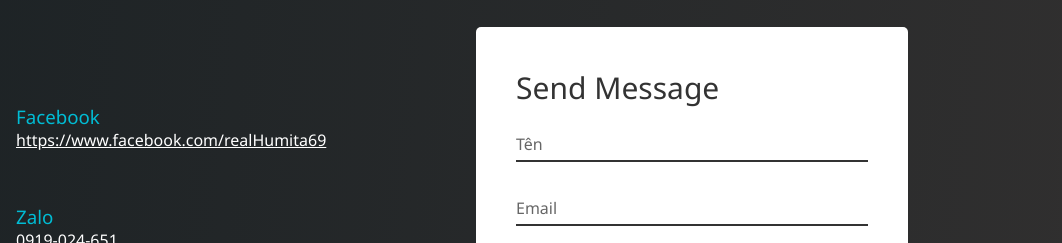
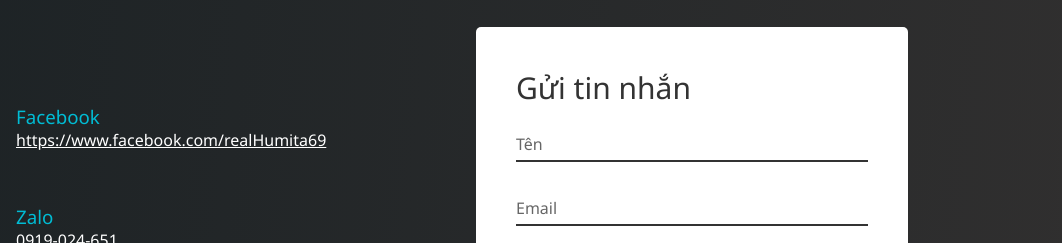
Before and after one commit to thaiminh2022/GameWebsite, a plain HTML site: page Contact.html in a window 1280 px wide. Shown: the part 340-583 px from the top of the page, 218-1280 px from the left. Drawn offline with nearby package versions, Linux system fonts and the light colour scheme.

Commit message:
Small change

```diff
--- a/Contact.html
+++ b/Contact.html
@@ -63,7 +63,7 @@
             </div>
             <div class="contact_form">
                 <form id ="form" onsubmit="SendEmail();">
-                    <h2>Send Message</h2>
+                    <h2>Gửi tin nhắn</h2>
                     <div class="input_box">
                         <input type="text" name="" id = "name" required="required">
                         <span>Tên</span>
```
